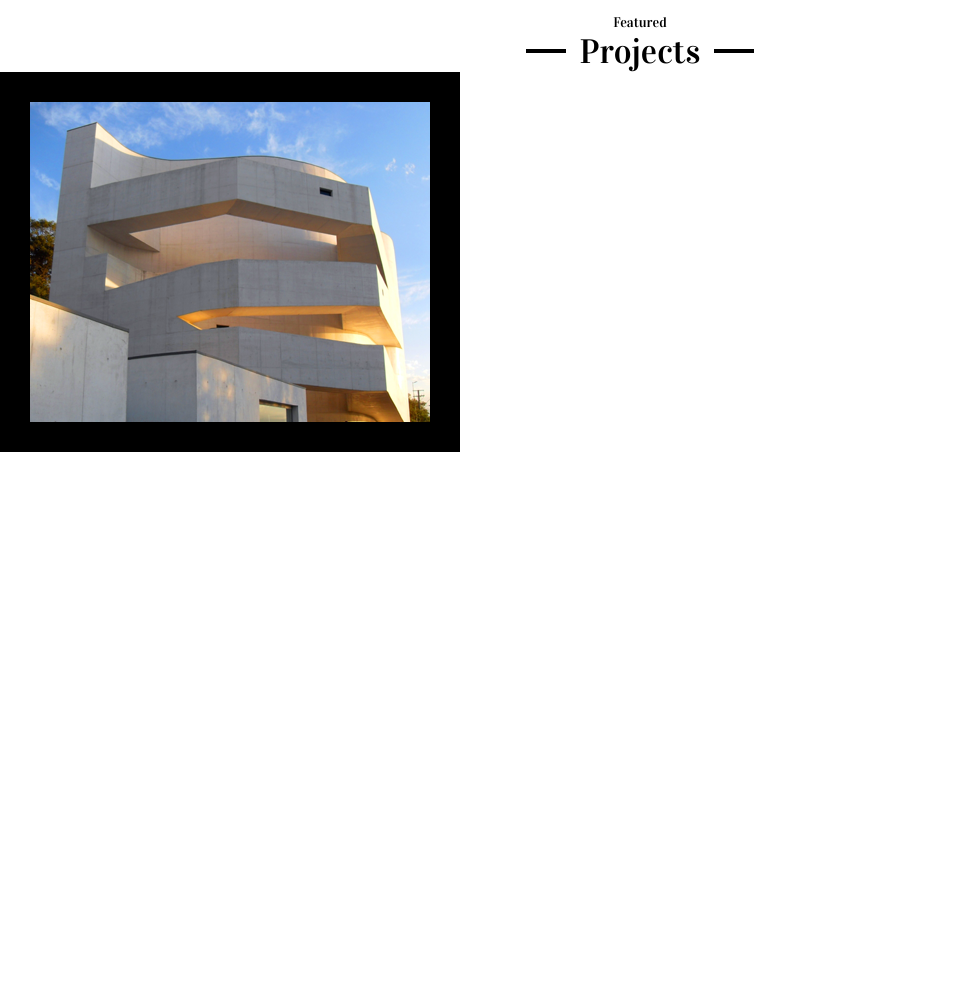
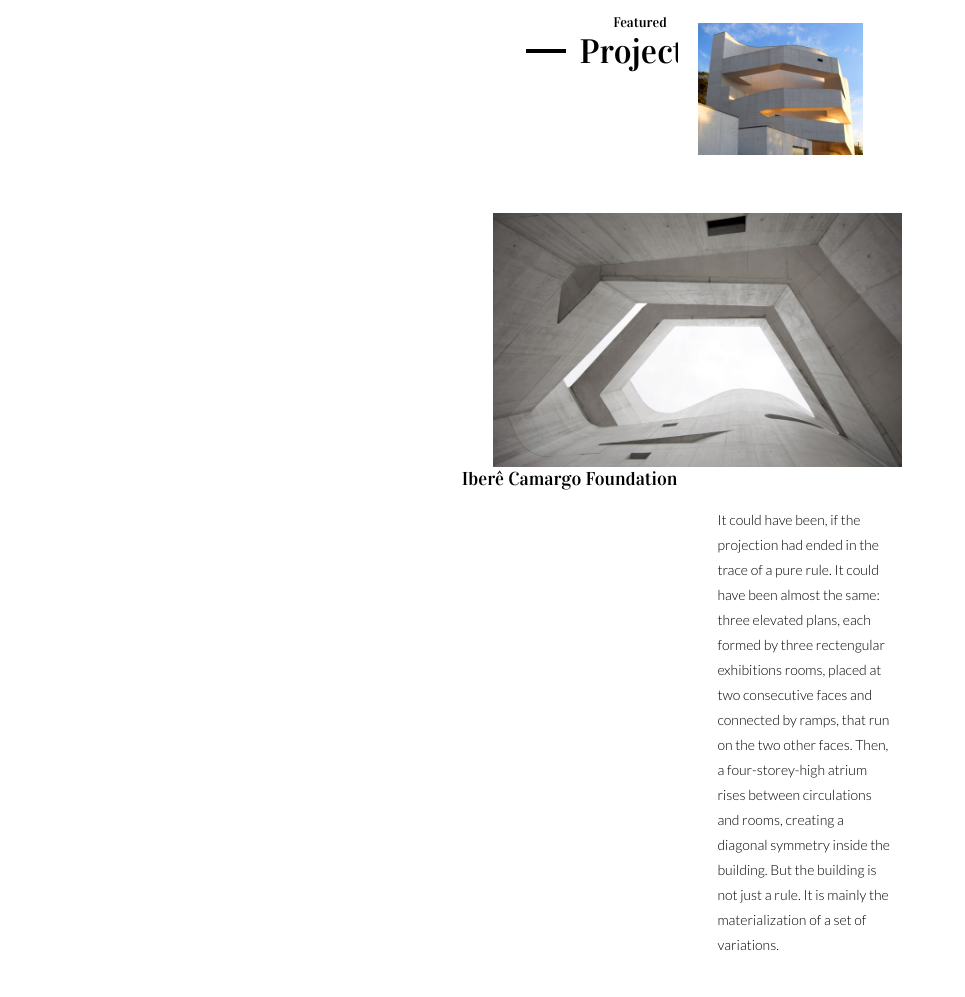
Before and after one commit to apinkev/acosta-template, a plain HTML site: page index.html in a window 1280 px wide. Shown: the part 469-1466 px from the top of the page, without its empty margins (0-965 px from the left). Before the commit the page ends 921 px from the top, so only its background shows below. Drawn offline with Linux system fonts and the light colour scheme.

Commit message:
refined section

```diff
--- a/css/index.css
+++ b/css/index.css
@@ -3,11 +3,13 @@
   margin: 0;
   padding: 0;
   font-family: "Lato", sans-serif;
+  font-weight: 300;
   box-sizing: border-box;
 }
 
 body {
   overflow-y: scroll;
+  max-width: 1920px;
 }
 
 .vidaloka {
@@ -22,6 +24,7 @@ body {
 .nav-container li {
   padding: 15px;
   display: inline;
+  font-weight: 500;
 }
 
 a {
@@ -75,7 +78,6 @@ a {
   background-color: #121212;
   color: white;
   padding: 40px;
-  font-weight: 300;
 }
 
 .left {
@@ -140,6 +142,35 @@ a {
 
 .building {
   position: absolute;
-  padding: 30px;
-  background-color: black;
+  padding: 20px;
+  width: 16%;
+  background-color: white;
+  left: 53%;
+  z-index: 1;
+  top: 59%;
 }
+
+.content-container {
+  display: flex;
+  flex-direction: column;
+  align-items: center;
+  margin: 11% auto 0 14.5%;
+  width: 80%;
+}
+
+.building-2 {
+  width: 40%;
+}
+
+.content-text-container {
+  display: flex;
+  width: 50%;
+  justify-content: center;
+}
+
+.description-text {
+  padding: 40px;
+  width: 50%;
+  line-height: 25px;
+  font-size: 14px;
+}
--- a/index.html
+++ b/index.html
@@ -51,6 +51,13 @@
             <h2 class="projects-title vidaloka">Projects</h2>
         </div>
         <img class="building" src="img/building.png" />
+        <div class="content-container">
+            <img class="building-2" src="img/building-2.png" />
+            <div class="content-text-container">
+                <h3 class="titles vidaloka">Iberê Camargo Foundation</h3>
+                <p class="description-text">It could have been, if the projection had ended in the trace of a pure rule. It could have been almost the same: three elevated plans, each formed by three rectengular exhibitions rooms, placed at two consecutive faces and connected by ramps, that run on the two other faces. Then, a four-storey-high atrium rises between circulations and rooms, creating a diagonal symmetry inside the building. But the building is not just a rule. It is mainly the materialization of a set of variations.</p>
+            </div>
+        </div>
     </section>
 </body>
 </html>
```
Also changed, not shown: img/building-2.png (added).
